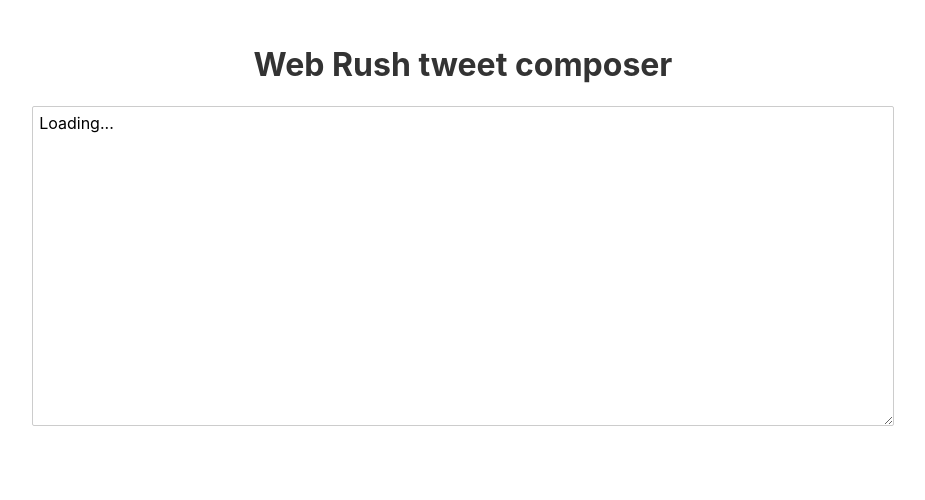
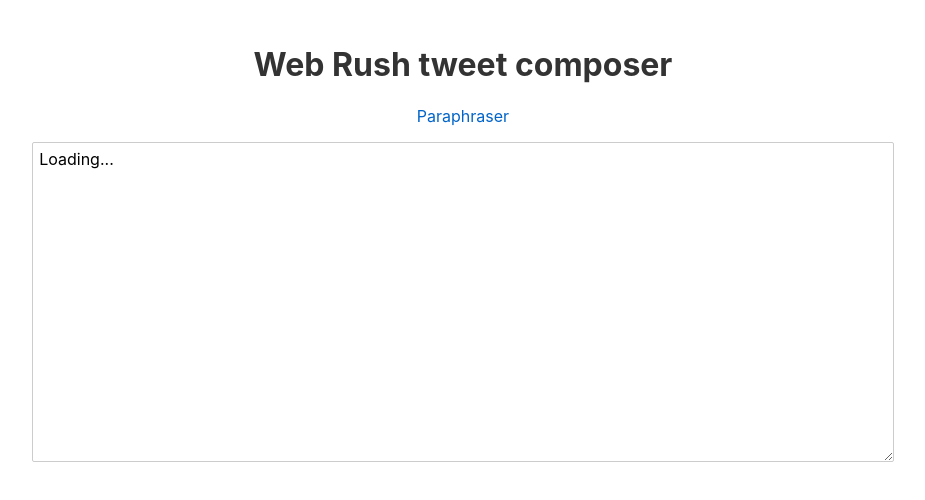
Before and after one commit to craigshoemaker/webrush-tweets, a Svelte app: page / in a window 1280 px wide. Shown: the top 500 px of the page, without its empty margins (177-1102 px from the left). Built offline with nearby package versions, Linux system fonts and the light colour scheme; no server answers.

Commit message:
Update App.svelte

```diff
--- a/src/App.svelte
+++ b/src/App.svelte
@@ -11,6 +11,7 @@
 
 <main>
 	<h1>Web Rush tweet composer</h1>
+	<p><a href="https://quillbot.com/" target="_blank">Paraphraser</a></p>
 	<textarea bind:value={tweetText}/>
 </main>
 
```
